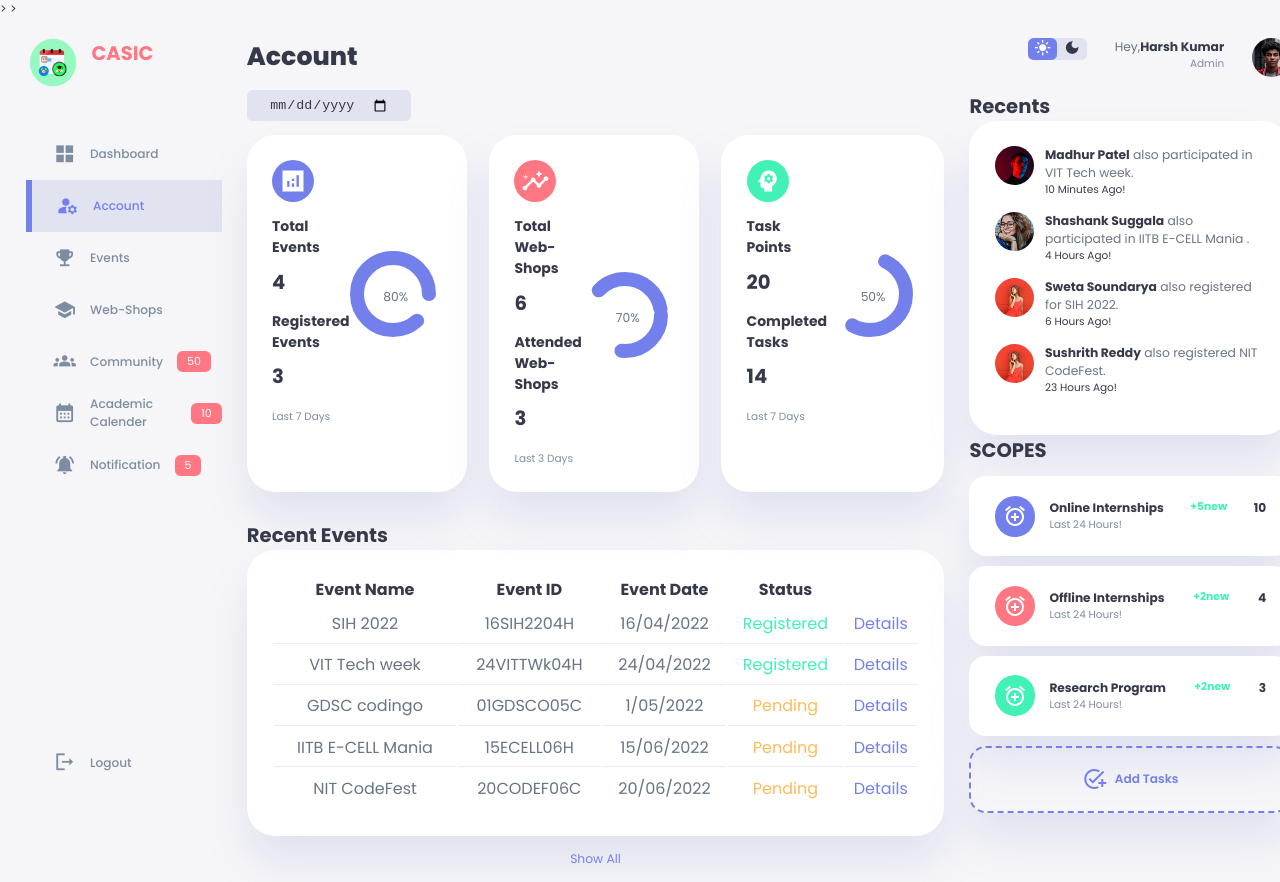
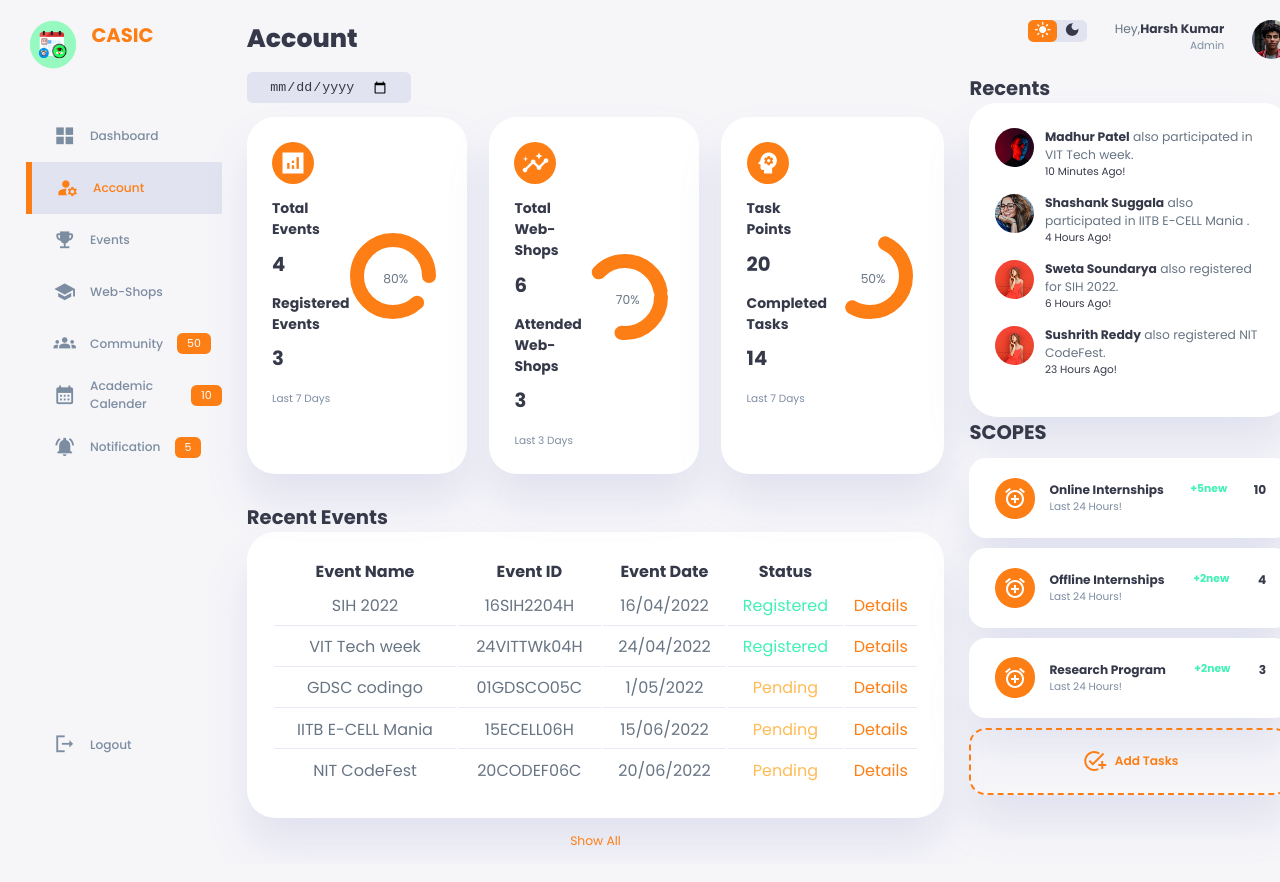
Before and after one commit to Krintox/CASIC_Dashboard, a plain HTML site: page index.html in a window 1280 px wide. Drawn offline with Linux system fonts and the light colour scheme.

Commit message:
Dashboard added

```diff
--- a/style.css
+++ b/style.css
@@ -3,7 +3,7 @@
 
 /*---------------Root variables-------------*/
 :root {
-    --color-primary: #7380ec;
+    --color-primary: #fd7e14;
     --color-danger: #ff7782;
     --color-success: #41f1b6;
     --color-warning: #ffbb55;
@@ -122,7 +122,7 @@ b {
     color: var(--color-primary);
 }
 .danger {
-    color: var(--color-danger);
+    color: var(--color-primary);
 }
 .success {
     color: var(--color-success);
@@ -203,7 +203,7 @@ aside .sidebar a:hover span {
     margin-left: 1rem;
 }
 aside .sidebar .message-count{
-    background: var(--color-danger);
+    background: var(--color-primary);
     color: var(--color-white);
     padding: 2px 10px;
     font-size: 11px;
@@ -248,10 +248,10 @@ main .insights > div span {
     font-size: 2rem;
 }
 main .insights > div.expenses span {
-    background: var(--color-danger);
+    background: var(--color-primary);
 }
 main .insights > div.income span {
-    background: var(--color-success);
+    background: var(--color-primary);
 }
 main .insights > div .middle {
     display: flex;
@@ -441,10 +441,10 @@ main .recent-orders a{
     display: flex;
 }
 .right .sales-analytics .item.offline .icon {
-    background: var(--color-danger);
+    background: var(--color-primary);
 }
 .right .sales-analytics .item.tasks .icon {
-    background: var(--color-success);
+    background: var(--color-primary);
 }
 .right .sales-analytics .add-product {
     background-color: transparent;
```
Also changed, not shown: index.html (+2 -2 lines).
